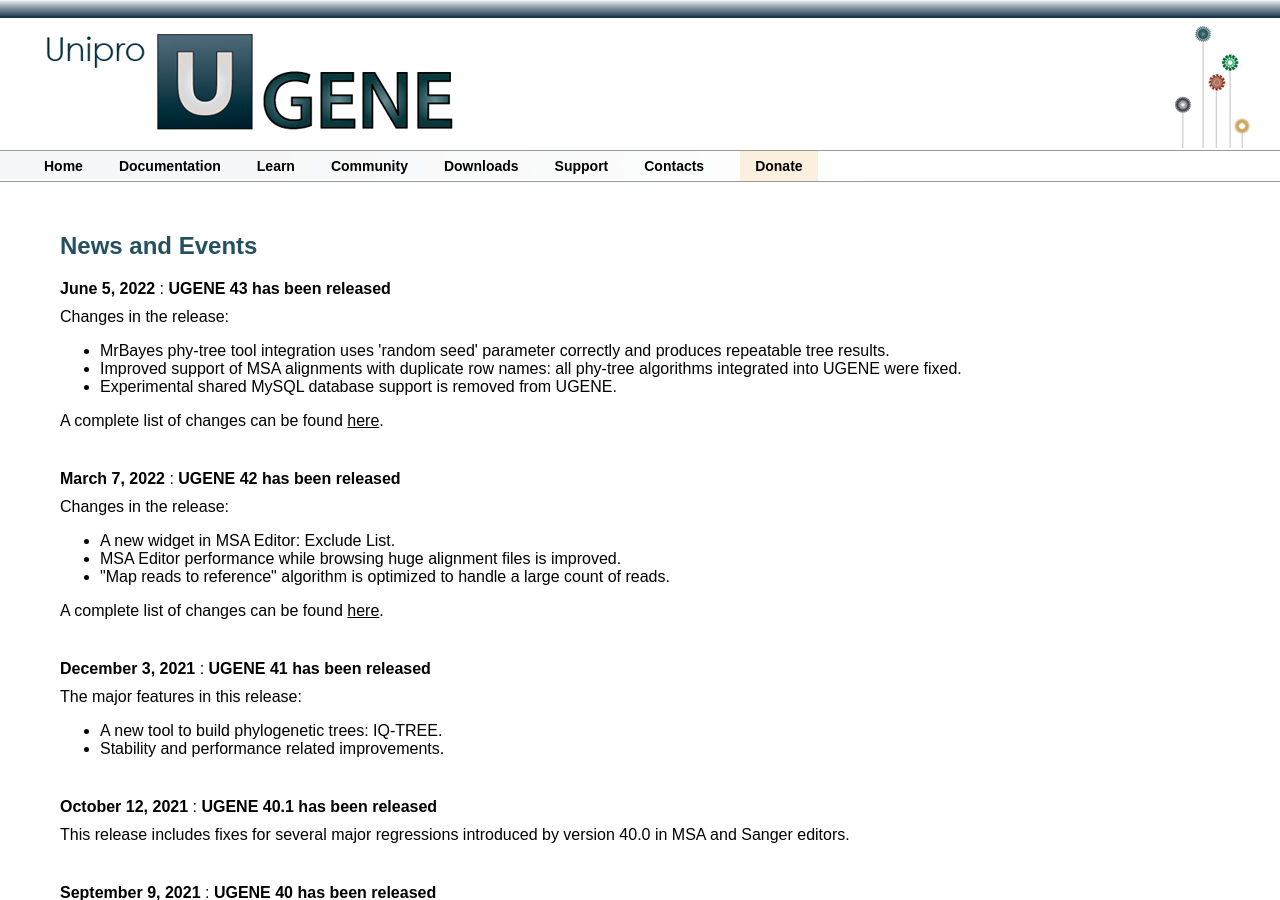
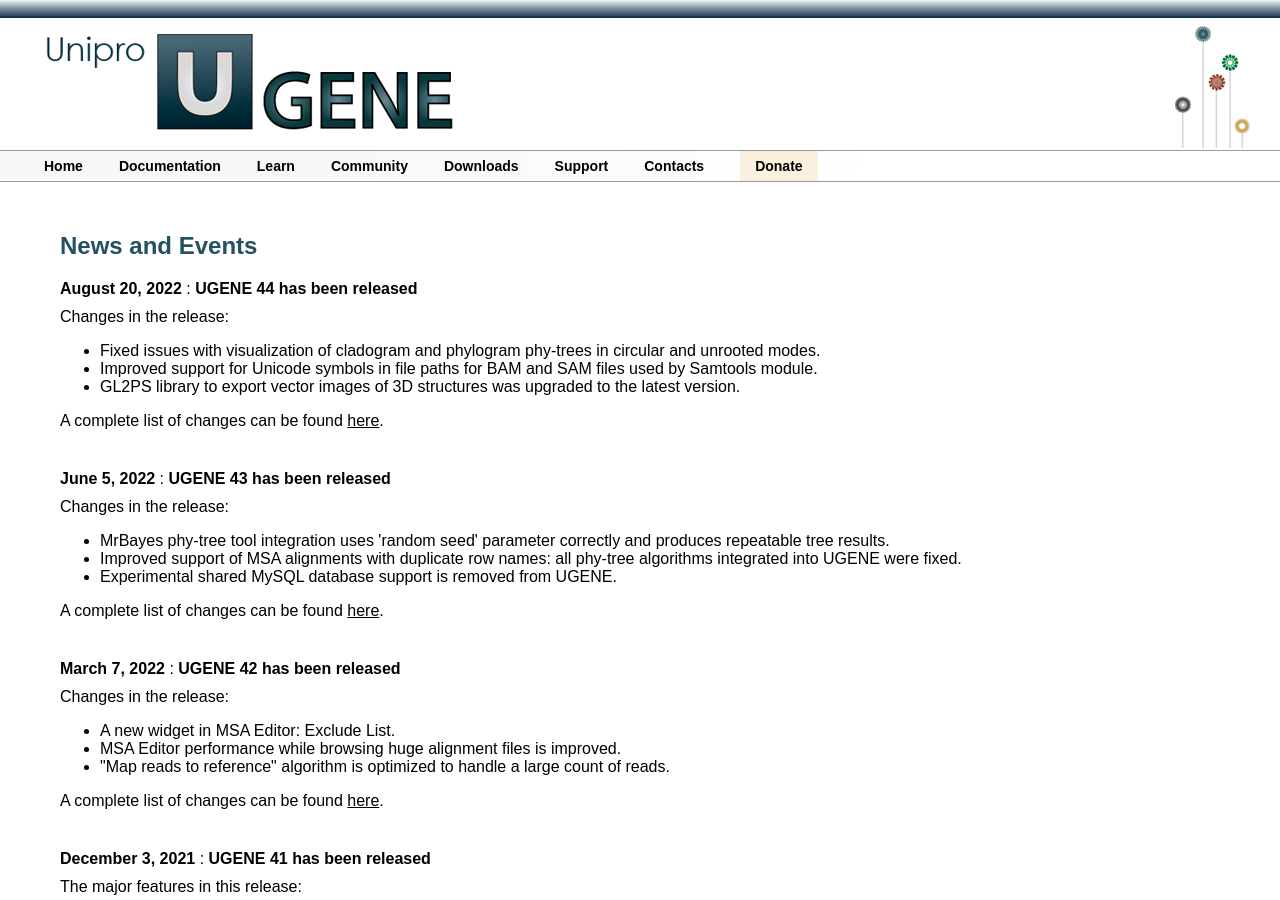
Before and after one commit to ugeneunipro/ugeneunipro.github.io, a Jekyll site: the page built from docs/news.html, in a window 1280 px wide and 900 px high. Built offline with Jekyll 4.4.1, drawn with Linux system fonts in a browser that asks for light colours.

Commit message:
Version 44 update

```diff
--- a/docs/_config.yml
+++ b/docs/_config.yml
@@ -7,18 +7,18 @@
 
 # UGENE variables
 ugene:
-  release_version: "43.0"
-  release_date_MMM_YYYY_ru: "Июнь, 2022"
-  release_date_MMM_YYYY_tr: "Haziran, 2022"
-  release_date_MMM_YYYY_en: "June, 2022"
+  release_version: "44.0"
+  release_date_MMM_YYYY_ru: "Август, 2022"
+  release_date_MMM_YYYY_tr: "Ağustos, 2022"
+  release_date_MMM_YYYY_en: "August, 2022"
   doc_version: ""
   # Download links
-  download_link_ugene_latest_linux_x86_64_portable: "https://github.com/ugeneunipro/ugene/releases/download/43.0/ugene-43.0-linux-x86-64.tar.gz"
-  download_link_ugene_latest_mac_x86_64_portable: "https://github.com/ugeneunipro/ugene/releases/download/43.0/ugene-43.0-mac-x86-64.dmg"
-  download_link_ugene_latest_sources_gz: "https://github.com/ugeneunipro/ugene/archive/refs/tags/43.0.tar.gz"
-  download_link_ugene_latest_sources_zip: "https://github.com/ugeneunipro/ugene/archive/refs/tags/43.0.zip"
-  download_link_ugene_latest_win_x86_64: "https://github.com/ugeneunipro/ugene/releases/download/43.0/ugene-43.0-win-x86-64.exe"
-  download_link_ugene_latest_win_x86_64_portable: "https://github.com/ugeneunipro/ugene/releases/download/43.0/ugene-43.0-win-x86-64.zip"
+  download_link_ugene_latest_linux_x86_64_portable: "https://github.com/ugeneunipro/ugene/releases/download/44.0/ugene-44.0-linux-x86-64.tar.gz"
+  download_link_ugene_latest_mac_x86_64_portable: "https://github.com/ugeneunipro/ugene/releases/download/44.0/ugene-44.0-mac-x86-64.dmg"
+  download_link_ugene_latest_sources_gz: "https://github.com/ugeneunipro/ugene/archive/refs/tags/44.0.tar.gz"
+  download_link_ugene_latest_sources_zip: "https://github.com/ugeneunipro/ugene/archive/refs/tags/44.0.zip"
+  download_link_ugene_latest_win_x86_64: "https://github.com/ugeneunipro/ugene/releases/download/44.0/ugene-44.0-win-x86-64.exe"
+  download_link_ugene_latest_win_x86_64_portable: "https://github.com/ugeneunipro/ugene/releases/download/44.0/ugene-44.0-win-x86-64.zip"
   next_release_tracker_link: "https://ugene.dev/tracker/issues/?filter=14951"
   static:
     cite_link: "https://doi.org/10.1093/bioinformatics/bts091"
--- a/docs/news.html
+++ b/docs/news.html
@@ -5,6 +5,18 @@
 
 <div class="news-page">
     <h2>News and Events<br/></h2>
+
+    <div class="news-block">
+        <b>August 20, 2022</b> : <b> <a name="r44"> </a> UGENE 44 has been released</b>
+
+        <p>Changes in the release:</p>
+        <ul>
+            <li>Fixed issues with visualization of cladogram and phylogram phy-trees in circular and unrooted modes.</li>
+            <li>Improved support for Unicode symbols in file paths for BAM and SAM files used by Samtools module.</li>
+            <li>GL2PS library to export vector images of 3D structures was upgraded to the latest version.</li>
+        </ul>
+        <p>A complete list of changes can be found <a href="/changelist.html">here</a>. </p>
+    </div>
 
     <div class="news-block">
         <b>June 5, 2022</b> : <b> <a name="050622"> </a> UGENE 43 has been released</b>
--- a/docs/tr/news.html
+++ b/docs/tr/news.html
@@ -7,7 +7,7 @@
     <h2>Yenilikler ve Etkinlikler<br/></h2>
 
     <div class="news-block">
-        <b>5 Haziran 2022</b> : <b> <a name="050622"> </a> UGENE 43 yayınlandı</b>
+        <b>20 Ağustos 2022</b> : <b> <a name="r44"> </a> UGENE 44 yayınlandı</b>
         <p>Değişikliklerin tam listesi <a href="/changelist.html">burada bulunabilir</a>.</p>
     </div>
 
```
Also changed, not shown: docs/changelist.html (+15 -0 lines), docs/ru/changelist.html (+17 -0 lines), docs/ru/news.html (+11 -0 lines).
